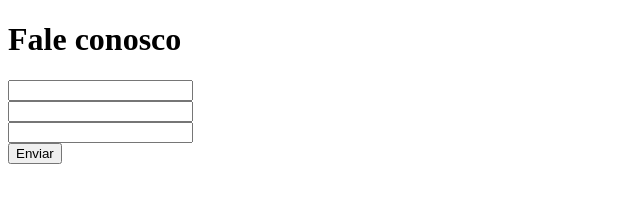
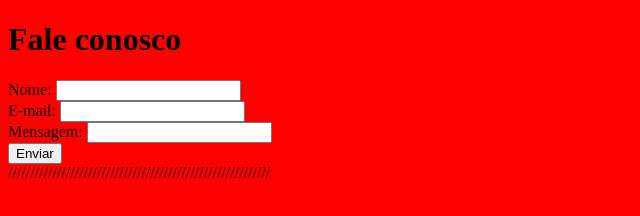
Before and after one commit to ThiagoTHG11/Exercicio002, a plain HTML site: page index.html in a window 1280 px wide. Shown: the whole page, without its empty margins (0-640 px from the left). Drawn offline with Linux system fonts and the light colour scheme.

Commit message:
mudanças

```diff
--- a/index.html
+++ b/index.html
@@ -1,26 +1,28 @@
 <!DOCTYPE html>
 <html lang="pt-BR">
     <head>
-        <title>Formulario de contato</title>
-        <script type="text/javascript" scr="script.js"></script>
+        <title>Formulário de Contato</title>
+        <link rel="stylesheet" href="styles.css">
     </head>
     <body>
         <div>
             <h1>Fale conosco</h1>
             <form id="form">
                 <div>
-                    <input type="text" name="name" required>
+                    <label for="name">Nome:</label>
+                    <input type="text" id="name" name="name" required>
                 </div>
                 <div>
-                    <input type="email" name="email" required>
+                    <label for="email">E-mail:</label>
+                    <input type="email" id="email" name="email" required>
                 </div>
                 <div>
-                    <input type="text"  name="message" required>
+                    <label for="message">Mensagem:</label>
+                    <input type="text" id="message" name="message" required>
                 </div>
-                <div>
-                    <button type="submit">Enviar</button>
-                </div>
+                <button type="submit">Enviar</button>
             </form>
-        </div>
+        </div>///////////////////////////////////////////////////////////
+        <script type="text/javascript" src="scripts.js"></script>
     </body>
 </html>
```
Also changed, not shown: script.js (+13 -4 lines), 1 other file.
